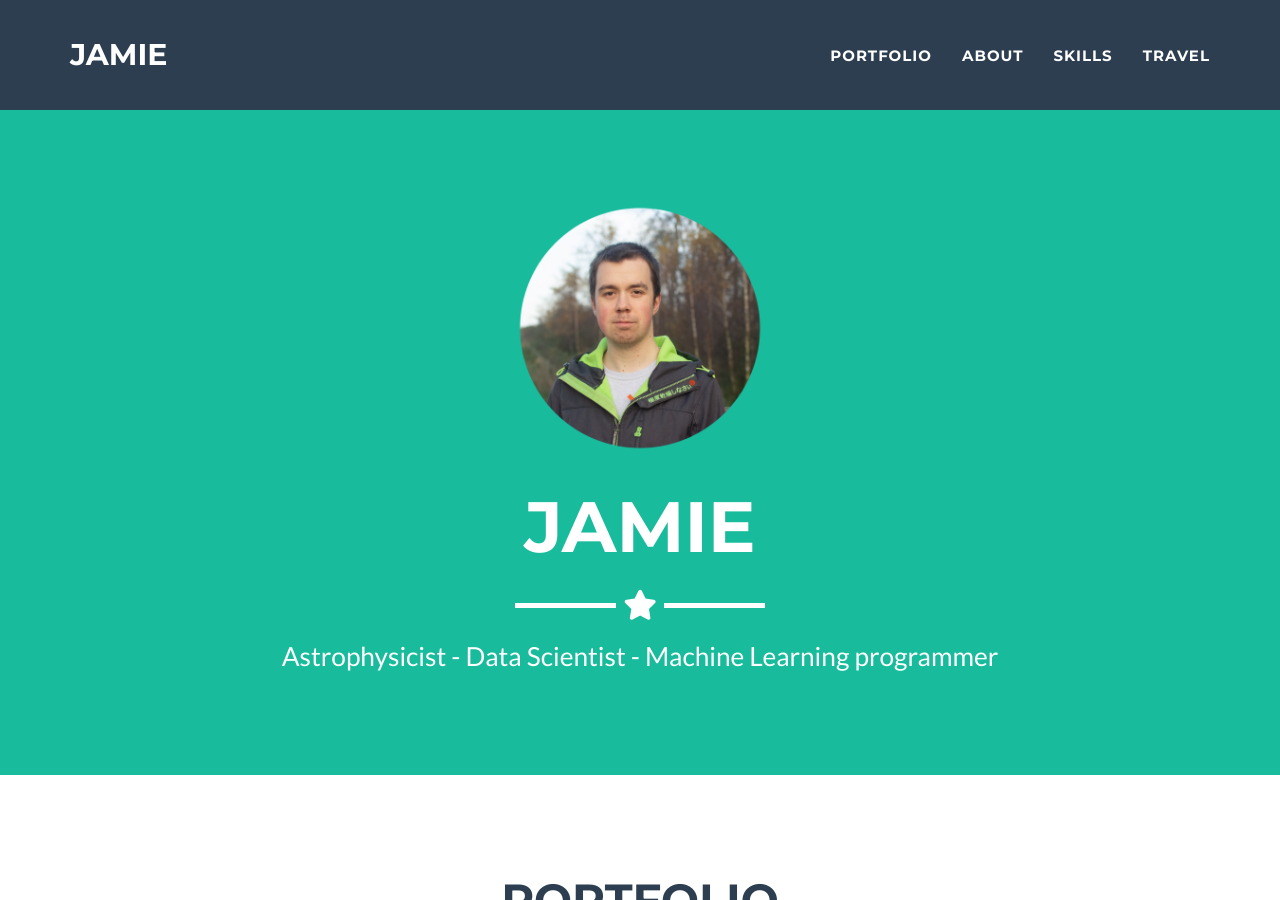
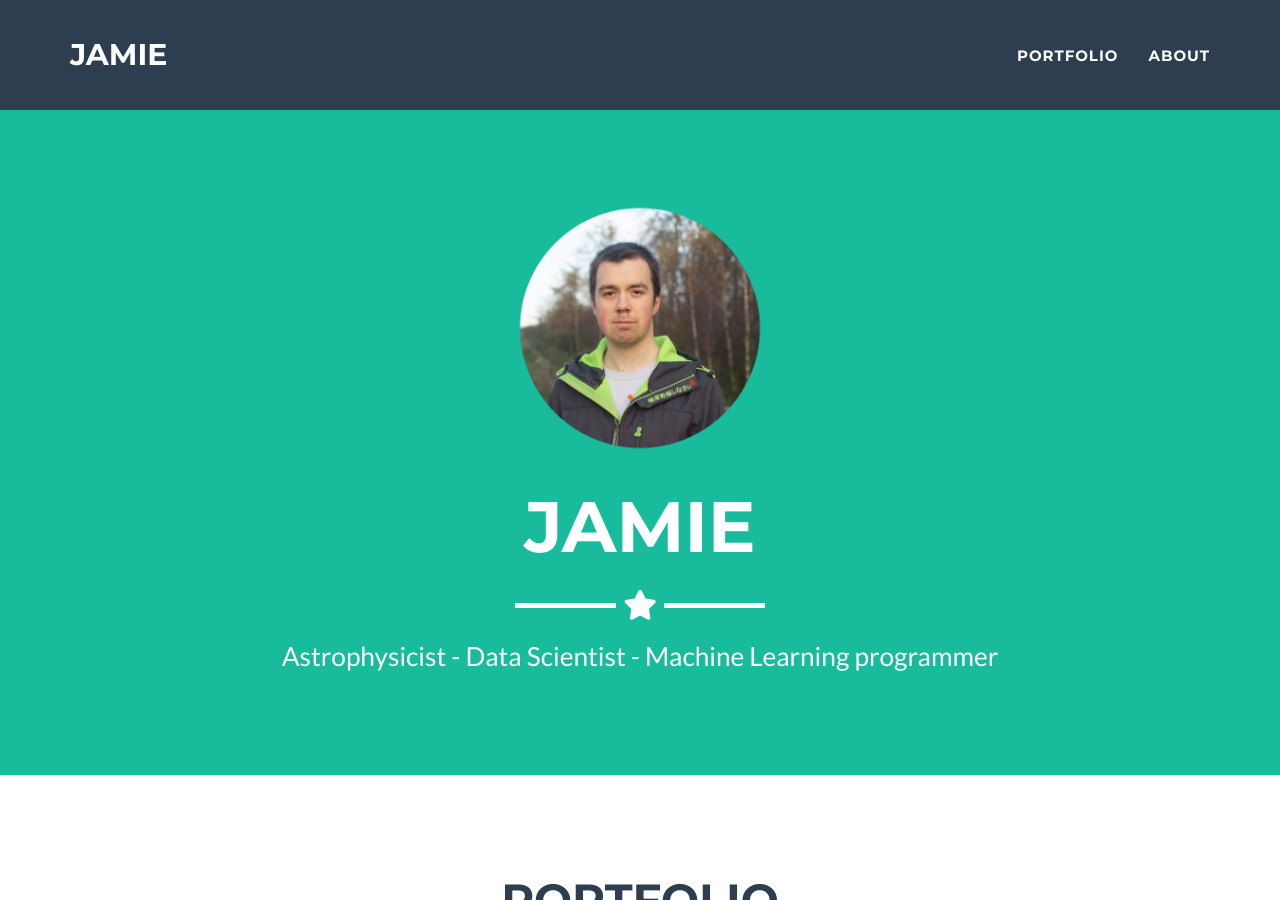
Before and after one commit to jamiedumayne/jamiedumayne.github.io, a Jekyll site: the page built from _posts/2014-07-18-project-1.markdown, in a window 1280 px wide and 900 px high. Built offline with Jekyll 4.4.1, drawn with Linux system fonts in a browser that asks for light colours.

Commit message:
Update nav.html

```diff
--- a/_includes/nav.html
+++ b/_includes/nav.html
@@ -24,12 +24,13 @@
         <li class="page-scroll">
           <a href="#about">About</a>
         </li>
-        <li class="page-scroll">
+        <!--<li class="page-scroll">
           <a href="#skills">Skills</a>
         </li>
         <li class="page-scroll">
           <a href="#travel">Travel</a>
         </li>
+      -->
       </ul>
     </div>
     <!-- /.navbar-collapse -->
```
